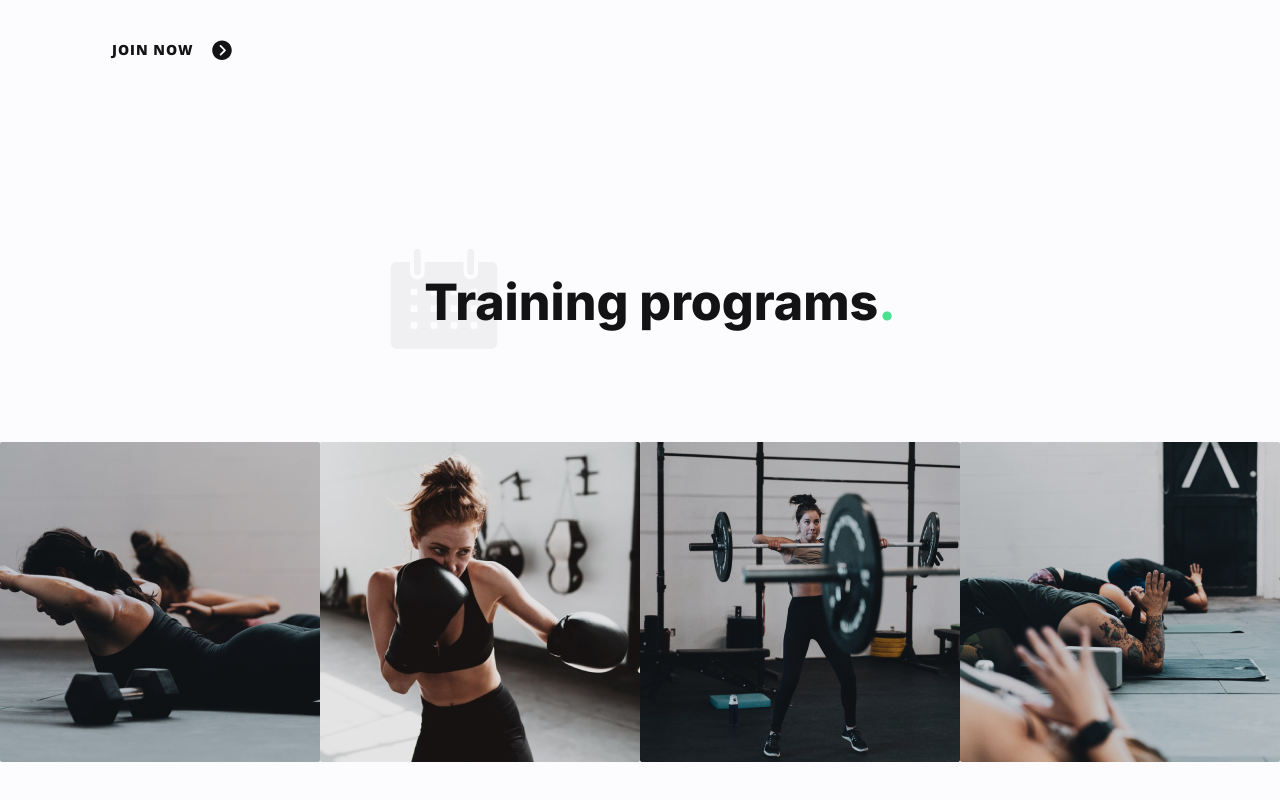
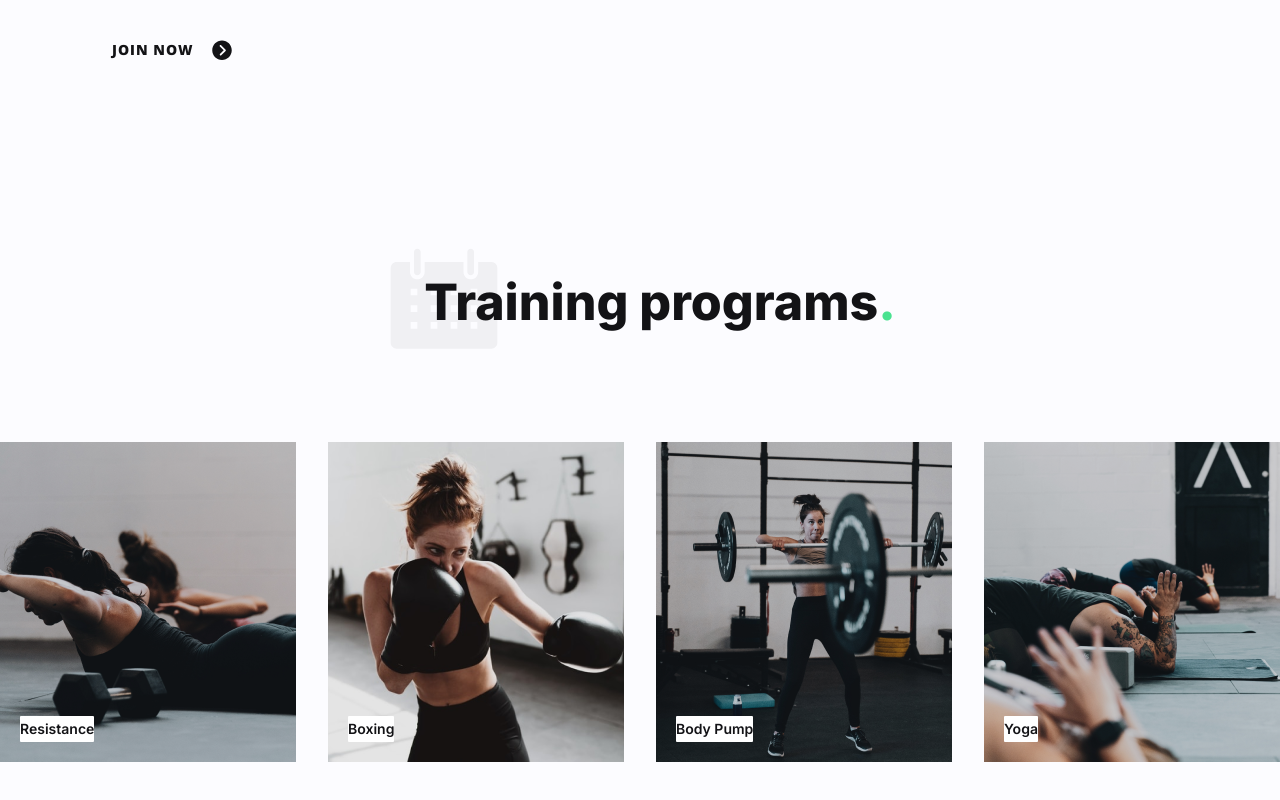
Before and after one commit to zablon-oigo/deploy-reactapp-using-terraform, a React (Vite) app: page / in a window 1280 px wide. Shown: the part 1264-2064 px from the top of the page. Built offline with nearby package versions, Linux system fonts and the light colour scheme.

Commit message:
Adding  slides per view

```diff
--- a/src/components/WorkoutSlider.jsx
+++ b/src/components/WorkoutSlider.jsx
@@ -6,16 +6,27 @@ import 'swiper/css/navigation'
 import '../workoutSlider.css'
 
 import {} from 'swiper'
+import { Navigation } from 'swiper/modules'
 export default function WorkoutSlider() {
   const{programs}=workouts;
   return (
-    <Swiper>
+    <Swiper slidesPerView={2} spaceBetween={32} navigation={true}  breakpoints={{
+      768:{
+        slidesPerView:3,
+      },
+      1024:{
+        slidesPerView:4,
+      },
+    }}
+    moduless={[Navigation]}
+    className='workoutSlider'
+    >
       {programs.map((program,idx)=>{
         const{image,name}=program
         return <SwiperSlide className='max-w-[320px] max-h-[320px] relative' key={idx}>
          <img src={program.image} alt="" className="object-cover w-full h-full" />
-         <div className="">
-          <div className="">
+         <div className="absolute left-[20px] bottom-[20px]  bg-white h-[26px] px[14px] flex items-center rounded-[1px]">
+          <div className="text-sm font-semibold font-primary text-neutral-500">
             {name}
           </div>
          </div>
```
